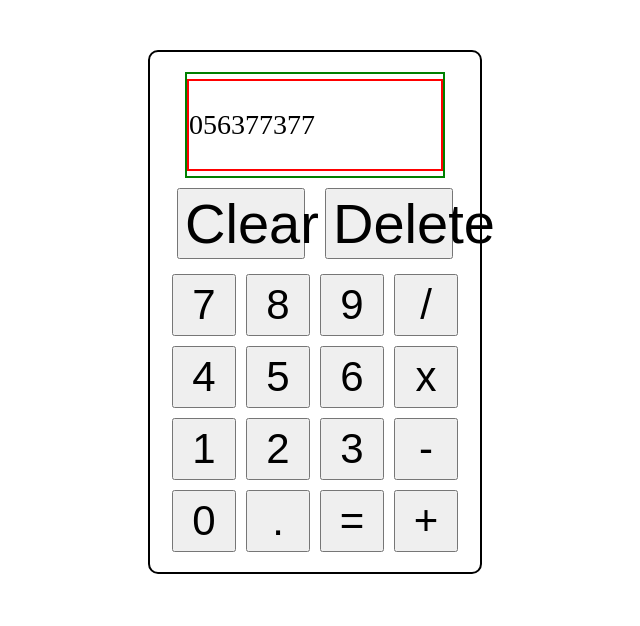
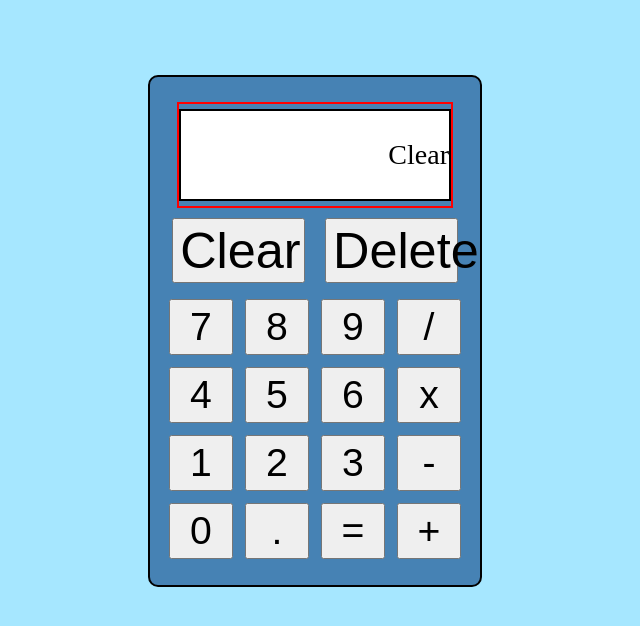
Before and after one commit to Atreat738/Calculator, a plain HTML site: page Calculator/index.html in a window 1280 px wide. Both pictures are taken after a click on the button "Clear". Shown: the whole page, without its empty margins (325-965 px from the left). Drawn offline with Linux system fonts and the light colour scheme.

Commit message:
Added some DOM interactivity and more styling.

```diff
--- a/Calculator/app.js
+++ b/Calculator/app.js
@@ -1,4 +1,29 @@
-function add (num1, num2) {
+//This first section declares every textbox and button in javascript
+const container = document.querySelector('#container');
+const clearButton = document.querySelector('#clearButton');
+const deleteButton = document.querySelector('#deleteButton');
+const buttonDivide = document.querySelector('#buttonDivide');
+const buttonMultiply = document.querySelector('#buttonMultiply');
+const buttonSubtract = document.querySelector('#buttonSubtract');
+const buttonAddition = document.querySelector('#buttonAddition');
+const buttonDecimal = document.querySelector('#buttonDecimal');
+const button0 = document.querySelector('#button0');
+const button1 = document.querySelector('#button1');
+const button2 = document.querySelector('#button2');
+const button3 = document.querySelector('#button3');
+const button4 = document.querySelector('#button4');
+const button5 = document.querySelector('#button5');
+const button6 = document.querySelector('#button6');
+const button7 = document.querySelector('#button7');
+const button8 = document.querySelector('#button8');
+const button9 = document.querySelector('#button9');
+const buttonEquals = document.querySelector('#buttonEquals');
+const textDisplayContainer = document.querySelector('#textDisplayContainer');
+const textDisplay = document.querySelector('#textDisplay p');
+
+//The functions below will define the operator functions
+
+function add(num1, num2) {
     return num1 + num2;
 }
 
@@ -16,14 +41,38 @@ function divide(num1, num2) {
 
 function operate(num1, operator, num2) {
     if (operator == add) {
-        add(num1, num2);
+        return add(num1, num2);
     } else if (operator == subtract) {
-        subtract(num1, num2);
+        return subtract(num1, num2);
     } else if (operator == multiply) {
-        multiply(num1, num2);
+        return multiply(num1, num2);
     } else if (operator == divide) {
-        divide(num1, num2);
+        return divide(num1, num2);
     }
 }
 
-//operate must call the operator and 2 numbers
+container.addEventListener('click', clickButton);
+
+//function needs to call the correct button value
+//must save the value into a variable to use later
+//must change textbox value to display the correct button value
+
+function clickButton(e) {
+    if (e.target !== e.currentTarget && e.target !== e.textDisplayContainer) {
+        if (e.target == e.clearButton) {
+                let clickedItem = e.target.textContent;
+                textDisplay.textContent = 0;
+            } else if (e.target == e.deleteButton) {
+                //Change this later
+                let clickedItem = e.target.textContent;
+                textDisplay.textContent = 0;
+            } else {
+        let clickedItem = e.target.textContent;
+        textDisplay.textContent = clickedItem;
+            }
+    }
+
+}
+//delete and clear will be fixed next update
+
+//delete button should delete the last item that was entered.
--- a/Calculator/index.html
+++ b/Calculator/index.html
@@ -19,25 +19,25 @@
         <button id = "clearButton">Clear</button>
         <button id = "deleteButton">Delete</button>
 
-        <button class = "numberButton">7</button>
-        <button class = "numberButton">8</button>
-        <button class = "numberButton">9</button>
-        <button class = "operatorButton">/</button>
+        <button class = "numberButton" id = "button7">7</button>
+        <button class = "numberButton" id = "button8">8</button>
+        <button class = "numberButton" id = "button9">9</button>
+        <button class = "operatorButton" id = "buttonDivide">/</button>
 
-        <button class = "numberButton">4</button>
-        <button class = "numberButton">5</button>
-        <button class = "numberButton">6</button>
-        <button class = "operatorButton">x</button>
+        <button class = "numberButton" id = "button4">4</button>
+        <button class = "numberButton" id = "button5">5</button>
+        <button class = "numberButton" id = "button6">6</button>
+        <button class = "operatorButton" id = "buttonMultiply">x</button>
 
-        <button class = "numberButton">1</button>
-        <button class = "numberButton">2</button>
-        <button class = "numberButton">3</button>
-        <button class = "numberButton">-</button>
+        <button class = "numberButton" id = "button1">1</button>
+        <button class = "numberButton" id = "button2">2</button>
+        <button class = "numberButton" id = "button3">3</button>
+        <button class = "numberButton" id = "buttonSubtract">-</button>
 
-        <button class = "numberButton">0</button>
-        <button class = "operatorButton">.</button>
-        <button class = "operatorButton">=</button>
-        <button class = "operatorButton">+</button>
+        <button class = "numberButton" id = "button0">0</button>
+        <button class = "operatorButton" id = "buttonDecimal">.</button>
+        <button class = "operatorButton" id = "buttonEquals">=</button>
+        <button class = "operatorButton" id = "buttonAddition">+</button>
     </div>
 
 
--- a/Calculator/styles.css
+++ b/Calculator/styles.css
@@ -3,6 +3,8 @@ body {
     justify-content: center;
     align-items: center;
     margin: 0;
+    box-sizing: border-box;
+    background-color: #a6e7ff;
 }
 
 #container {
@@ -12,40 +14,43 @@ body {
     font-size: 1.75rem;
     max-height: 100vh;
     max-width: 25%;
-    margin-top: 50px;
-    padding: 15px 5px;
+    margin-top: 75px;
+    padding: 20px 5px;
+    background-color: #4682b4;
     border: 2px solid black;
     border-radius: 10px;
 }
 
 #textboxContainer {
-    width: 80%;
+    width: 85%;
     margin-top: 5px;
-    border: 2px solid green;
+    border: 2px solid red;
 }
 
 #textDisplay {
+    text-align: right;
     margin: 5px auto;
-    border: 2px solid red;
+    background-color: white;
+    border: 2px solid black;
 }
 
 
 #clearButton, #deleteButton {
-    width: 40%;
-    font-size: 2em;
+    width: 41.5%;
+    font-size: 1.8em;
     margin: 10px;
 }
 
 .numberButton {
     width: 20%;
-    font-size: 1.5em;
-    margin: 5px;
-    padding: 5px;
+    font-size: 1.4em;
+    margin: 6px;
+    padding: 4px;
 }
 
 .operatorButton {
     width: 20%;
-    font-size: 1.5em;
-    margin: 5px;
-    padding: 5px;
+    font-size: 1.4em;
+    margin: 6px;
+    padding: 4px;
 }
```
